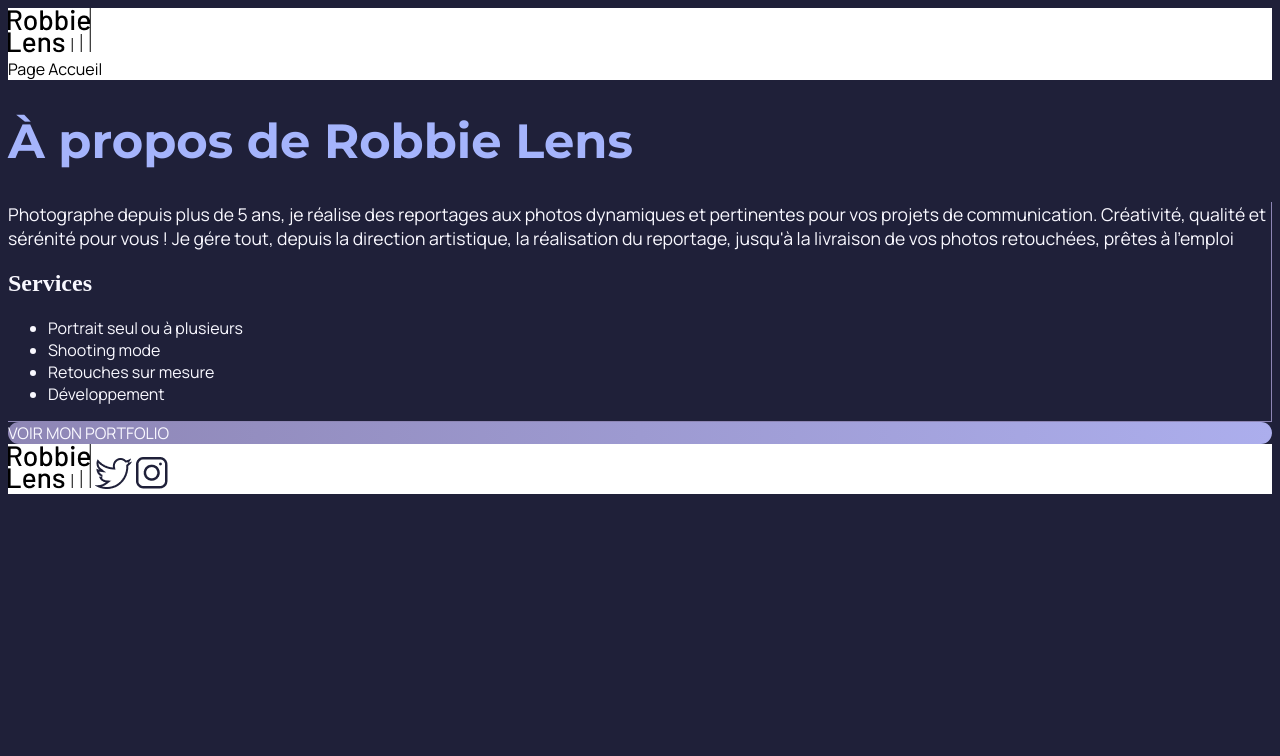
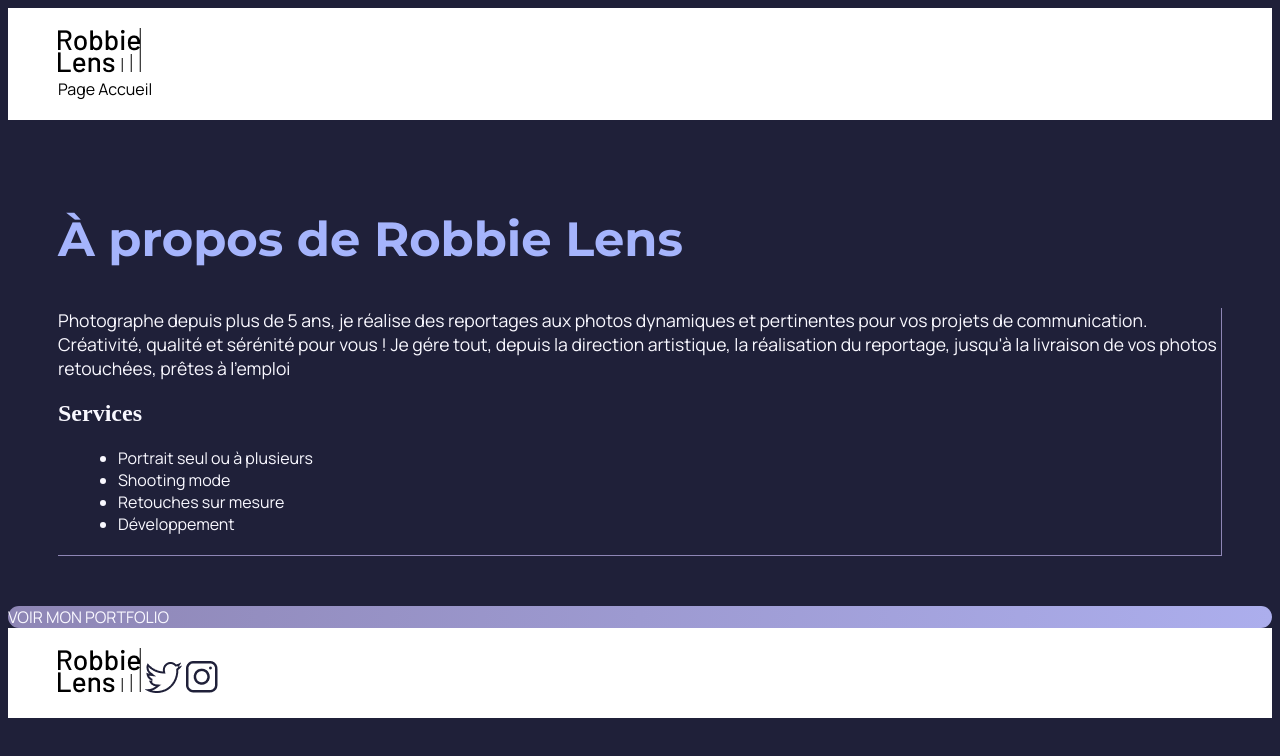
Before and after one commit to BRUNFlorian/openclassroomsRobbieLens, a plain HTML site: page a-propos.html in a window 1280 px wide. Drawn offline with Linux system fonts and the light colour scheme.

Commit message:
Adding block elements

```diff
--- a/a-propos.html
+++ b/a-propos.html
@@ -30,16 +30,19 @@
       </div>
     </header>
     <main>
+      <section>
+        <div class="content-two">
           <h1>À propos de Robbie Lens</h1>
           <div class="skills">
             <p>
-          Photographe depuis plus de 5 ans, je réalise des reportages aux photos
-          dynamiques et pertinentes pour vos projets de communication.
-          Créativité, qualité et sérénité pour vous ! Je gére tout, depuis la
-          direction artistique, la réalisation du reportage, jusqu'à la
-          livraison de vos photos retouchées, prêtes à l'emploi
+              Photographe depuis plus de 5 ans, je réalise des reportages aux
+              photos dynamiques et pertinentes pour vos projets de
+              communication. Créativité, qualité et sérénité pour vous ! Je gére
+              tout, depuis la direction artistique, la réalisation du reportage,
+              jusqu'à la livraison de vos photos retouchées, prêtes à l'emploi
             </p>
             <h2>Services</h2>
+            <div class="benefits">
               <ul>
                 <li>Portrait seul ou à plusieurs</li>
                 <li>Shooting mode</li>
@@ -47,6 +50,9 @@
                 <li>Développement</li>
               </ul>
             </div>
+          </div>
+        </div>
+      </section>
       <div class="portfolio">
         <nav>
           <a href="">VOIR MON PORTFOLIO</a>
--- a/style.css
+++ b/style.css
@@ -59,3 +59,21 @@ a:hover {
 img:hover {
   opacity: 0.5;
 }
+
+.top,
+.footer {
+  padding: 20px 50px 20px 50px;
+}
+
+.content {
+  padding: 80px;
+}
+
+.content-two {
+  padding: 50px;
+  margin: auto;
+}
+
+.benefits {
+  margin: 20px;
+}
```
Also changed, not shown: index.html (+12 -7 lines). Lines whose indentation alone changed are shown as unchanged.
